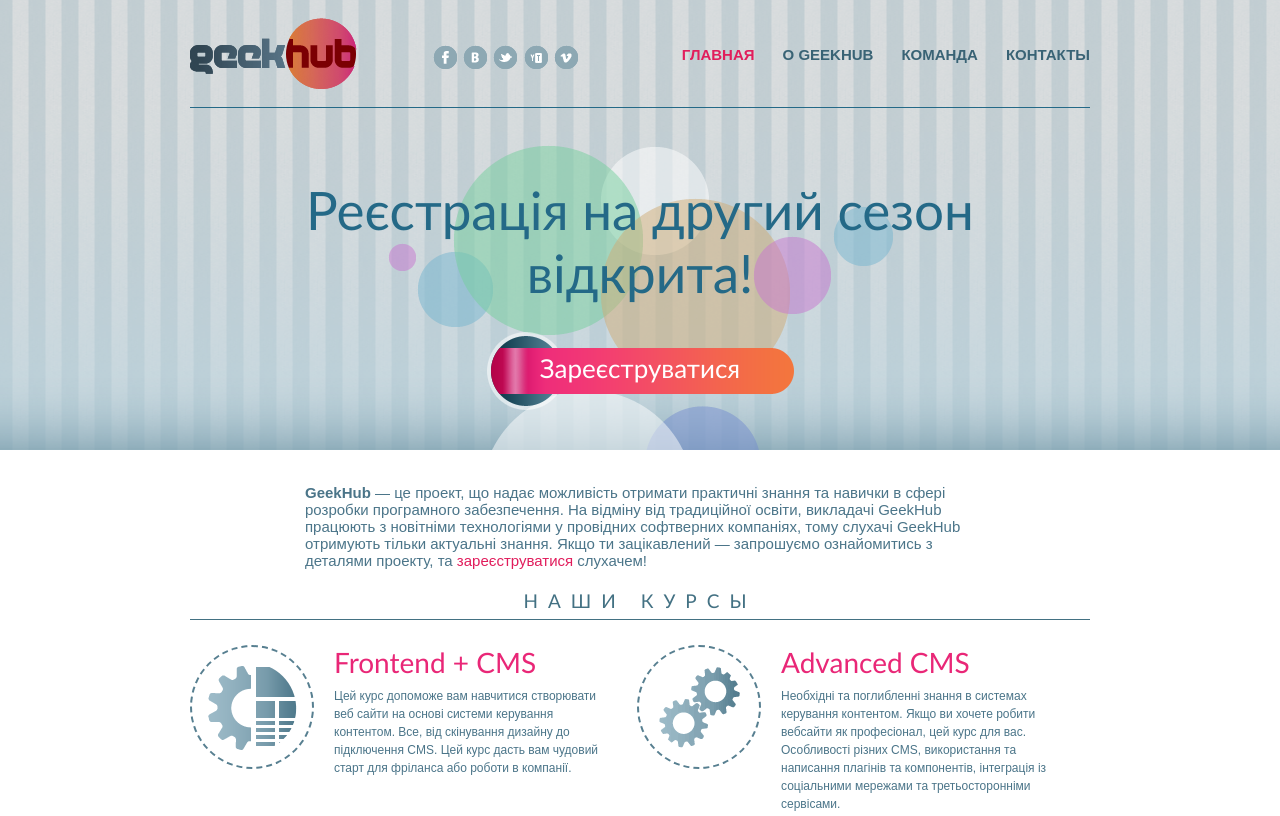
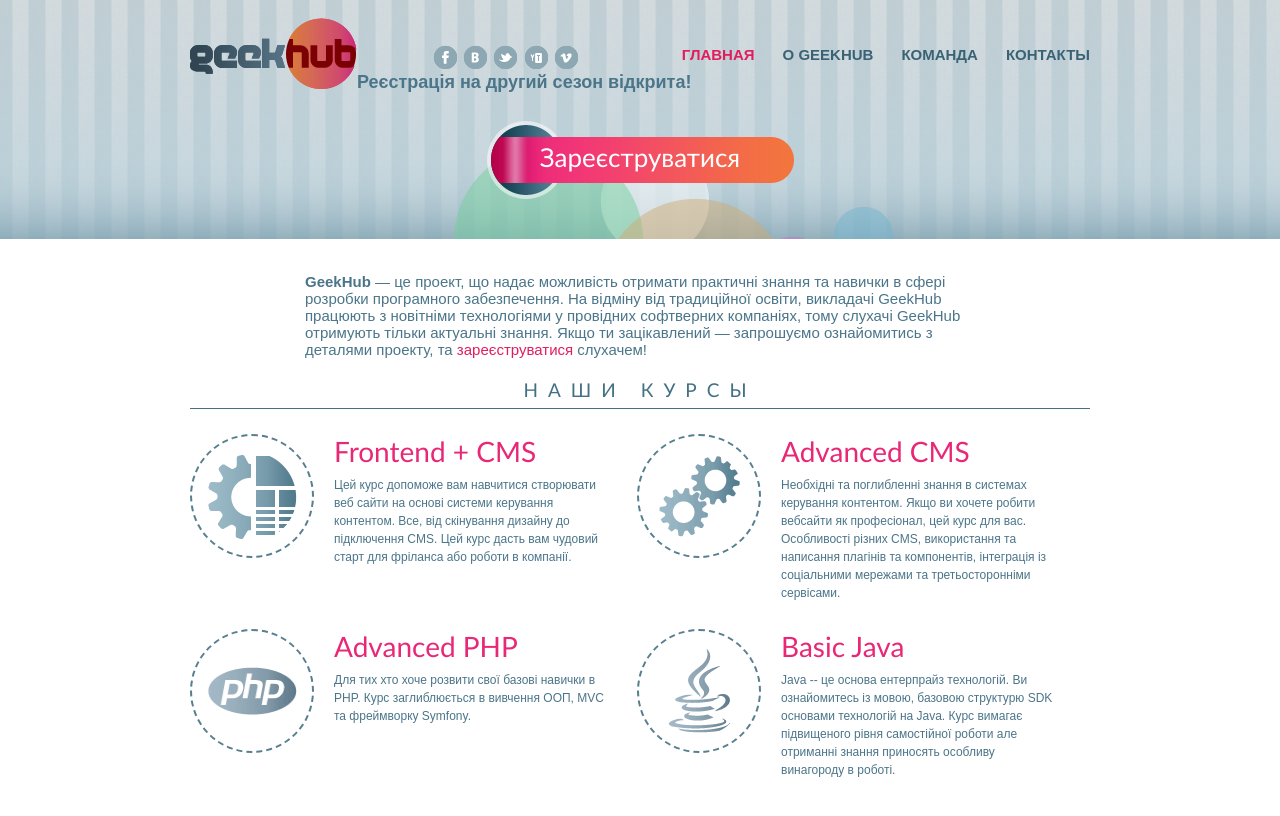
Before and after one commit to yana-tsulya/lesson11, a plain HTML site: page index.html in a window 1280 px wide. Shown: the top 816 px of the page. Drawn offline with Linux system fonts and the light colour scheme.

Commit message:
small fix

```diff
--- a/index.html
+++ b/index.html
@@ -31,14 +31,14 @@
             <li class="yt"><a href="#">Youtube</a></li>
             <li class="vimeo"><a href="#">Vimeo</a></li>
         </ul>
-        <h2 class="ad">Реєстрація на другий сезон відкрита!</h2>
+        <h2>Реєстрація на другий сезон відкрита!</h2>
         <a class="reg" href="#">Зареєструватися</a>
     </div>
 </div>
 <div id="wrapper">
     <div id="content">
         <p class="geekhub">
-            <b>GeekHub</b> — це проект, що надає можливість отримати практичні знання та навички в
+            <strong>GeekHub</strong> — це проект, що надає можливість отримати практичні знання та навички в
             сфері розробки програмного забезпечення. На відміну від традиційної освіти, викладачі
             GeekHub працюють з новітніми технологіями у провідних софтверних компаніях, тому слухачі
             GeekHub отримують тільки актуальні знання. Якщо ти зацікавлений — запрошуємо ознайомитись
@@ -120,7 +120,7 @@
         </ul>
     </div>
     <div id="footer">
-        <ul class="vigets">
+        <ul class="wigets">
             <li>
                 <div class="fb-like-box" data-href="http://www.facebook.com/FacebookDevelopers" data-width="276px" data-height="197px" data-colorscheme="light" data-show-faces="true" data-header="false" data-stream="false" data-show-border="true"></div>
             </li>
```
